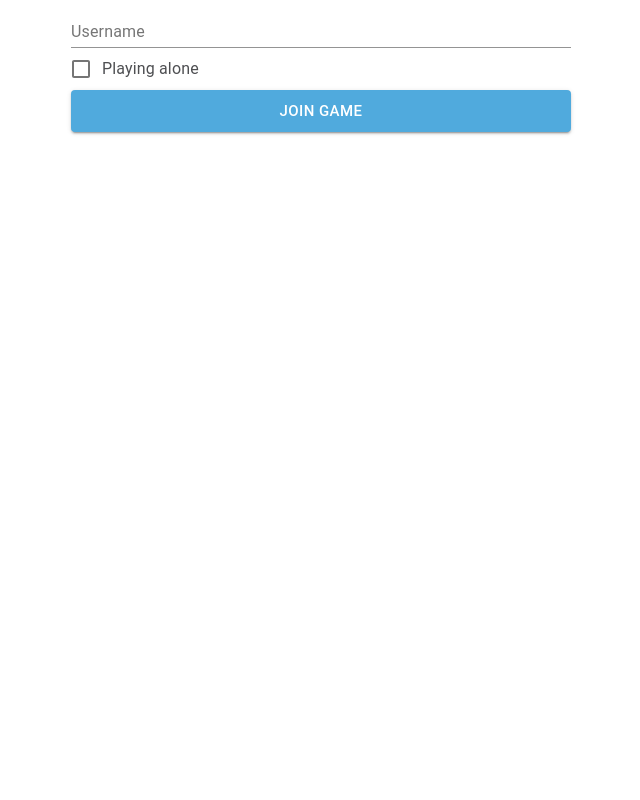
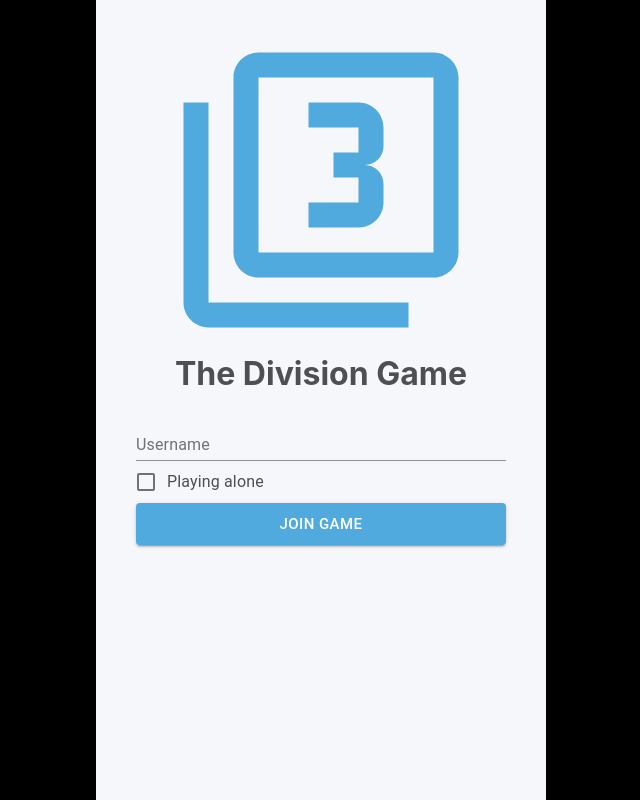
Before and after one commit to WaleedZ90/division-game, a React (Create React App) app in the folder web/: page / in a window 1280 px wide. Shown: the whole page, without its empty margins (319-959 px from the left). Built offline with nearby package versions, Linux system fonts and the light colour scheme.

Commit message:
UI and functionality Enhancements

```diff
--- a/web/src/App.scss
+++ b/web/src/App.scss
@@ -1,4 +1,46 @@
 .App {
-	max-width: 500px;
+	max-width: 450px;
 	margin: auto;
+	height: 100vh;
+	background-color: var(--background-color-secondary);
+
+	.welcome-screen {
+		display: flex;
+		flex-direction: column;
+		justify-content: center;
+		padding: 0 40px;
+
+		&-logo {
+			margin: auto;
+			margin-top: 40px;
+
+			svg {
+				height: 100%;
+				width: 100%;
+				color: var(--background-color-primary);
+			}
+
+			figcaption {
+				text-align: center;
+				font-size: xx-large;
+				font-weight: 700;
+				margin-top: 10px;
+				margin-bottom: 20px;
+			}
+		}
+	}
+
+	.waiting-screen {
+		text-align: center;
+		display: flex;
+		flex-direction: column;
+		justify-content: center;
+		align-items: center;
+		height: 100%;
+		width: 100%;
+
+		.spinner {
+			margin-bottom: 15px;
+		}
+	}
 }
--- a/web/src/App.tsx
+++ b/web/src/App.tsx
@@ -5,6 +5,8 @@ import './App.scss';
 import socket from 'socket';
 import GlobalContext from 'store/context/store.context';
 import { Button } from 'components';
+import Filter3Icon from '@material-ui/icons/Filter3';
+import CircularProgress from '@material-ui/core/CircularProgress';
 
 const App: React.FC = () => {
 	const { currentGame, currentUser, setCurrentUser, resetState } = useContext(GlobalContext);
@@ -19,6 +21,11 @@ const App: React.FC = () => {
 	if (!currentUser) {
 		return (
 			<div className="App">
+				<div className="welcome-screen">
+					<figure className="welcome-screen-logo">
+						<Filter3Icon />
+						<figcaption>The Division Game</figcaption>
+					</figure>
 					<UserForm
 						onSubmit={(user) => {
 							setCurrentUser(user);
@@ -26,13 +33,16 @@ const App: React.FC = () => {
 						}}
 					/>
 				</div>
+			</div>
 		);
 	}
 
 	if (currentGame && !currentUser.isSingleUser && !currentGame.playerTwo) {
 		return (
 			<div className="App">
+				<div className="waiting-screen">
 					<h1>Waiting for another player to join!</h1>
+					<CircularProgress className="spinner" />
 					<Button
 						color="secondary"
 						onClick={() => {
@@ -42,6 +52,7 @@ const App: React.FC = () => {
 					>
 						Leave queue
 					</Button>
+				</div>
 			</div>
 		);
 	}
--- a/web/src/partials/GameView/index.tsx
+++ b/web/src/partials/GameView/index.tsx
@@ -7,6 +7,10 @@ import './styles.scss';
 import socket from 'socket';
 import GlobalContext from 'store/context/store.context';
 import { PlayerAttempt } from 'partials/PlayerAttempt';
+import { Overlay } from 'partials';
+
+import Balloons from '../../assets/images/balloons.png';
+import ExitToAppIcon from '@material-ui/icons/ExitToApp';
 
 export const GameView: React.FC = () => {
 	const { currentGame, currentUser, resetState } = useContext(GlobalContext);
@@ -46,16 +50,21 @@ export const GameView: React.FC = () => {
 		return (
 			<section className="game-view-chat">
 				{currentGame?.attemps.map((attempt: Attempt, index) => (
-					<PlayerAttempt key={index} attempt={attempt} />
+					<PlayerAttempt key={index} attempt={attempt} isLastElement={currentGame.attemps[index + 1] == null} />
 				))}
 			</section>
 		);
 	};
 
-	if (currentGame && currentGame.winner) {
-		const gameWinner = currentGame.winner === currentGame.playerOne.id ? currentGame.playerOne : currentGame.playerTwo;
+	const renderGameWinnerOverlay = () => {
+		const gameWinner = currentGame?.winner === currentGame?.playerOne.id ? currentGame?.playerOne : currentGame?.playerTwo;
 		return (
 			<section className="game-winner">
+				<Overlay />
+				<div className="game-winner-dialogue">
+					<figure>
+						<img src={Balloons} alt="Balloonsns" />
+					</figure>
 					<h1>{gameWinner?.username} Wins!</h1>
 					<div className="game-winner-actions">
 						<Button
@@ -78,9 +87,10 @@ export const GameView: React.FC = () => {
 							Leave game
 						</Button>
 					</div>
+				</div>
 			</section>
 		);
-	}
+	};
 
 	return (
 		<article className="game-view">
@@ -90,19 +100,26 @@ export const GameView: React.FC = () => {
 					<p>Win the game or win the job</p>
 				</div>
 				<div>
-					<Button color="secondary" onClick={() => socket.emit(SocketEvents.Left)}>
-						Leave game
+					<Button
+						className={'game-view-leave-game-button'}
+						color="secondary"
+						onClick={() => socket.emit(SocketEvents.Left)}
+					>
+						<ExitToAppIcon />
 					</Button>
 				</div>
 			</header>
 			{renderChatView()}
+			<footer>
 				{isPlayerTurn && (
-				<footer>
+					<React.Fragment>
 						<Button onClick={() => performGameMove(-1)}>-1</Button>
 						<Button onClick={() => performGameMove(0)}>0</Button>
 						<Button onClick={() => performGameMove(1)}>1</Button>
+					</React.Fragment>
+				)}
 			</footer>
-			)}
+			{currentGame && currentGame.winner && renderGameWinnerOverlay()}
 		</article>
 	);
 };
--- a/web/src/partials/GameView/styles.scss
+++ b/web/src/partials/GameView/styles.scss
@@ -1,6 +1,10 @@
 .game-view {
 	background-color: var(--background-color-secondary);
-	padding-bottom: 30px;
+	width: 100%;
+	height: 100%;
+	display: flex;
+	flex-direction: column;
+	justify-content: space-between;
 
 	header {
 		background-color: var(--background-color-primary);
@@ -10,6 +14,7 @@
 		display: flex;
 		justify-content: space-between;
 		align-items: center;
+		height: 7%;
 
 		h1,
 		p {
@@ -18,6 +23,9 @@
 	}
 
 	&-chat {
+		height: calc(100% - (7% + 15%));
+		overflow-y: auto;
+
 		h1 {
 			text-align: center;
 			margin: 0;
@@ -27,9 +35,54 @@
 		}
 	}
 
+	.game-winner {
+		display: flex;
+		flex-direction: column;
+		align-items: center;
+
+		&-dialogue {
+			display: flex;
+			flex-direction: column;
+			align-items: center;
+			justify-content: center;
+			position: absolute;
+			top: 0;
+			height: 100%;
+
+			figure {
+				width: 65%;
+				margin: 0;
+
+				img {
+					width: 100%;
+					height: 100%;
+				}
+			}
+
+			h1 {
+				color: var(--secondary-color);
+				font-size: xxx-large;
+				margin-bottom: 10px;
+				margin-top: 10px;
+			}
+		}
+
+		&-actions {
+			.button + .button {
+				margin-left: 10px;
+			}
+		}
+	}
+
+	.game-view-leave-game-button {
+		transform: scaleX(-1);
+	}
+
 	footer {
 		display: flex;
 		justify-content: space-evenly;
+		height: 15%;
+		align-items: center;
 
 		.button {
 			display: flex;
@@ -46,15 +99,3 @@
 		}
 	}
 }
-
-.game-winner {
-	display: flex;
-	flex-direction: column;
-	align-items: center;
-
-	&-actions {
-		.button + .button {
-			margin-left: 10px;
-		}
-	}
-}
--- /dev/null
+++ b/web/src/partials/Overlay/index.tsx
@@ -0,0 +1,4 @@
+import React from 'react';
+import './styles.scss';
+
+export const Overlay: React.FC = () => <div className="overlay"></div>;
--- /dev/null
+++ b/web/src/partials/Overlay/styles.scss
@@ -0,0 +1,8 @@
+.overlay {
+	position: absolute;
+	width: 100%;
+	height: 100%;
+	top: 0;
+	background: var(--background-color-primary);
+	opacity: 0.7;
+}
--- a/web/src/partials/PlayerAttempt/index.tsx
+++ b/web/src/partials/PlayerAttempt/index.tsx
@@ -9,14 +9,20 @@ import PersonOutlineSharpIcon from '@material-ui/icons/PersonOutlineSharp';
 
 type Props = {
 	attempt: Attempt;
+	isLastElement?: boolean;
 };
 
-export const PlayerAttempt: React.FC<Props> = ({ attempt }) => {
+export const PlayerAttempt: React.FC<Props> = ({ attempt, isLastElement = false }) => {
 	const { currentGame } = useContext(GlobalContext);
 	const isPlayerOne = attempt.user.id === currentGame?.playerOne.id;
 
 	return (
-		<article className={classNames('player-attempt', isPlayerOne && 'player-one', !isPlayerOne && 'player-two')}>
+		<article
+			ref={(el) => {
+				if (el && isLastElement) el.scrollIntoView();
+			}}
+			className={classNames('player-attempt', isPlayerOne && 'player-one', !isPlayerOne && 'player-two')}
+		>
 			<div className="player-attempt-header">
 				<figure>
 					{isPlayerOne && <PersonSharpIcon />}
--- a/web/src/partials/PlayerAttempt/styles.scss
+++ b/web/src/partials/PlayerAttempt/styles.scss
@@ -11,6 +11,7 @@
 			svg {
 				width: 100%;
 				height: 100%;
+				color: var(--background-color-primary);
 			}
 
 			figcaption {
--- a/web/src/partials/UserForm/index.tsx
+++ b/web/src/partials/UserForm/index.tsx
@@ -38,7 +38,7 @@ export const UserForm: React.FC<Props> = ({ onSubmit }) => {
 	return (
 		<Formik<FormValues> initialValues={INITIAL_VALUES} validationSchema={VALIDATION_SCHEMA} onSubmit={handleSubmit}>
 			{({ values, errors, handleChange }) => (
-				<Form className="user-form">
+				<Form className={`user-form`}>
 					<Textbox
 						label={'Username'}
 						name="username"
--- a/web/src/partials/UserForm/styles.scss
+++ b/web/src/partials/UserForm/styles.scss
@@ -1,4 +1,6 @@
 .user-form {
 	display: flex;
 	flex-direction: column;
+	height: 100%;
+	justify-content: center;
 }
--- a/web/src/partials/index.ts
+++ b/web/src/partials/index.ts
@@ -1,3 +1,4 @@
 export * from './UserForm';
 export * from './GameView';
 export * from './PlayerAttempt';
+export * from './Overlay';
--- a/web/src/styles/base/global.scss
+++ b/web/src/styles/base/global.scss
@@ -1,5 +1,6 @@
 body {
 	color: var(--primary-color);
+	background-color: #000000;
 	margin: 0;
 	font-family: -apple-system, BlinkMacSystemFont, 'Segoe UI', 'Roboto', 'Oxygen', 'Ubuntu', 'Cantarell', 'Fira Sans',
 		'Droid Sans', 'Helvetica Neue', sans-serif;
```
Also changed, not shown: web/src/assets/images/balloons.png (added). Lines whose indentation alone changed are shown as unchanged.
